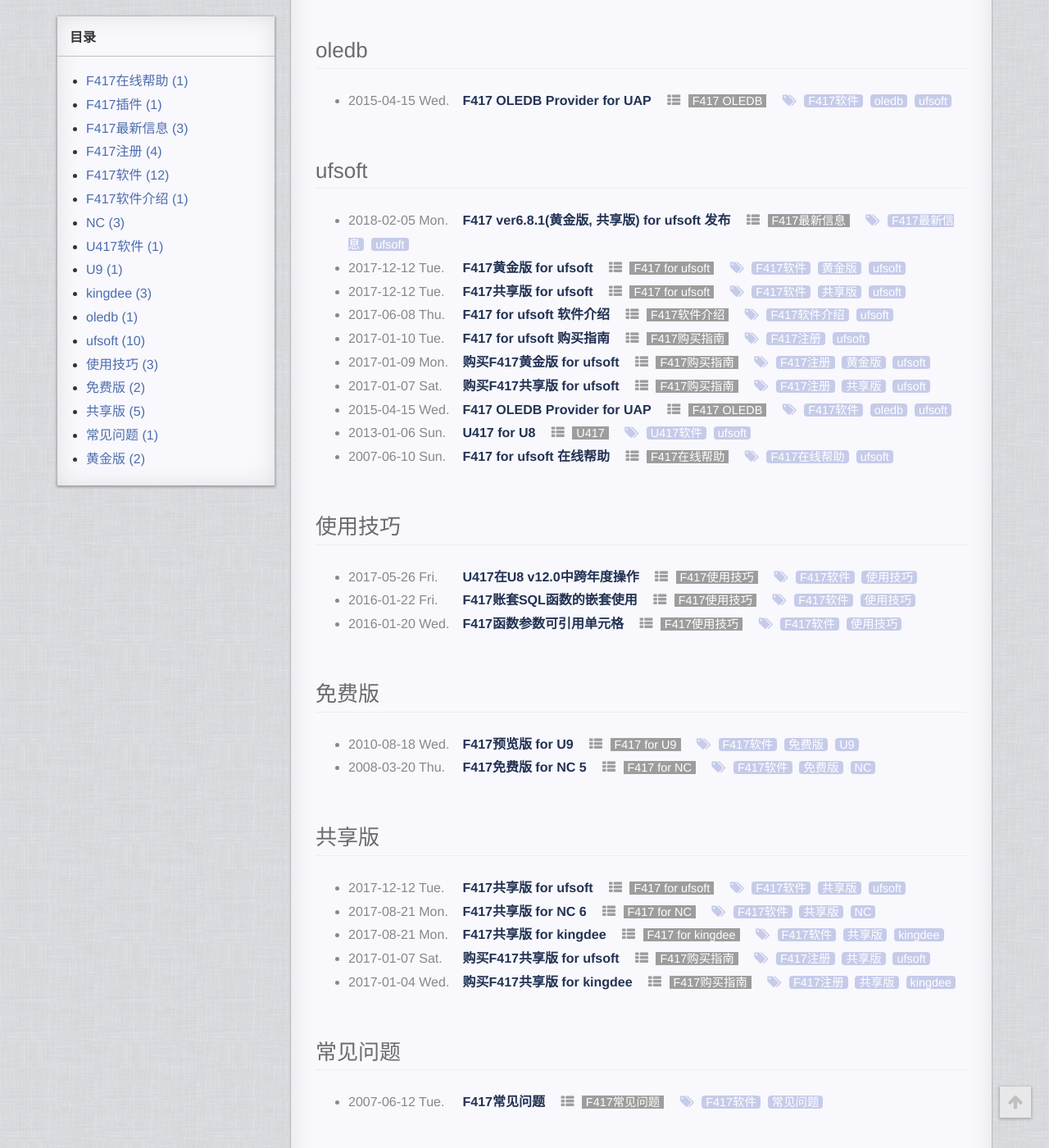
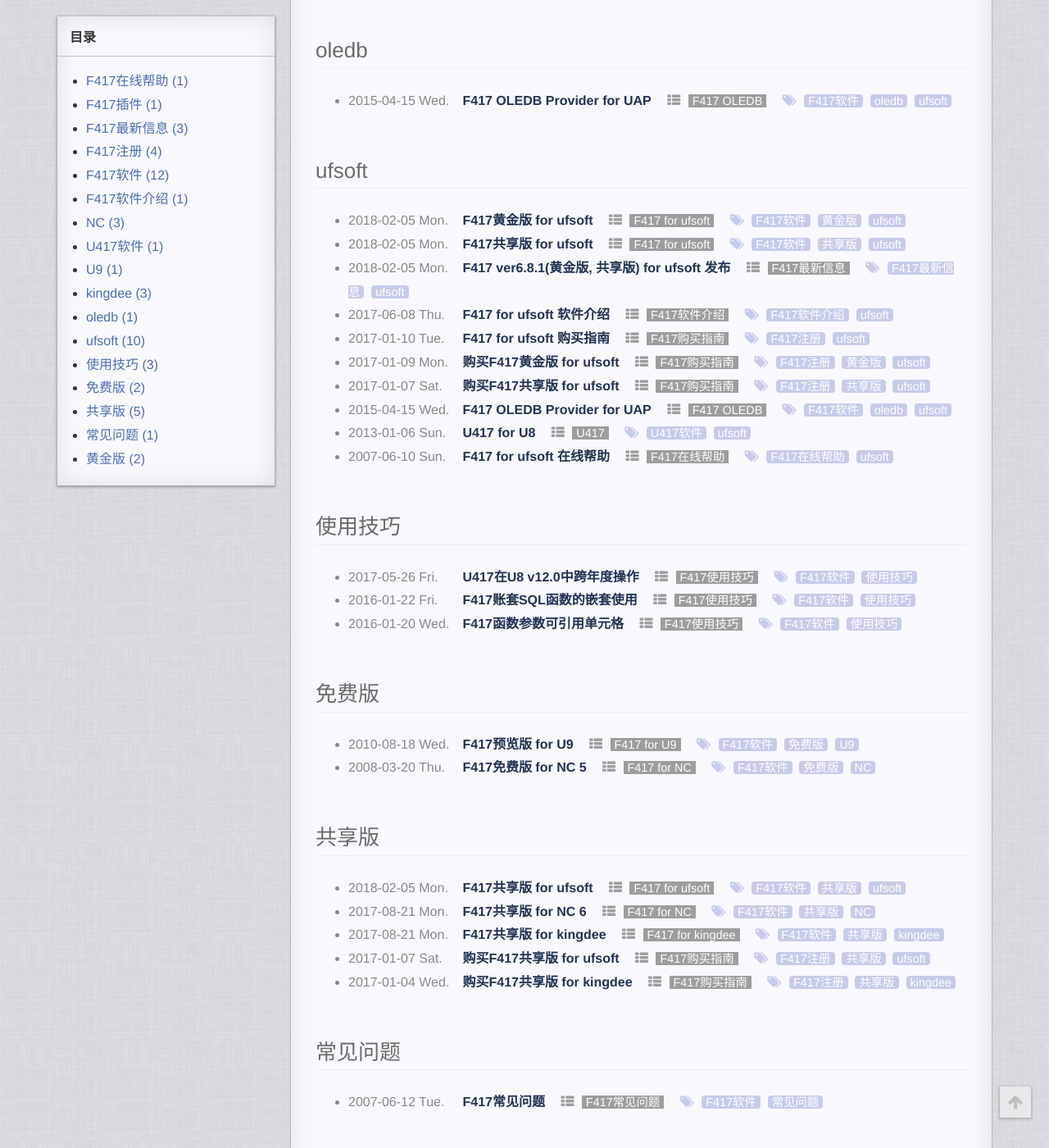
Before and after one commit to f417/f417.github.io, a Jekyll site: the page built from page/1tags.html, in a window 1280 px wide and 1400 px high, scrolled down 2286 px. Shown: the whole window at 82% size. Built offline with Jekyll 4.4.1, drawn with Linux system fonts in a browser that asks for light colours; comment, search, counter and statistics services are not loaded; a style sheet for code colours, icons or effects is not loaded; some of the changed text lies outside the part shown.

Commit message:
update 6.8.1

```diff
--- a/_posts/2017-01-01-f417_uf_gold.md
+++ b/_posts/2017-01-01-f417_uf_gold.md
@@ -5,7 +5,7 @@
 tags: F417软件 黄金版 ufsoft
 author: f417
 permalink: /blog/:title/
-date: 2017-12-12 08:00:01
+date: 2018-02-05 08:00:01
 ---
 
 * content
--- a/_posts/2017-01-01-f417_uf_share.md
+++ b/_posts/2017-01-01-f417_uf_share.md
@@ -5,7 +5,7 @@
 tags: F417软件 共享版 ufsoft
 author: f417
 permalink: /blog/:title/
-date: 2017-12-12 08:00:00
+date: 2018-02-05 08:00:00
 ---
 
 * content
```
